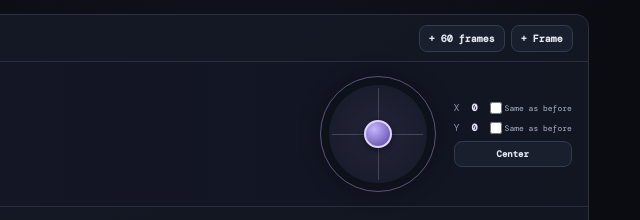
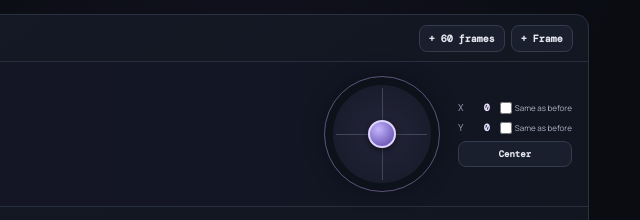
Before and after one commit to Frozican/n64-tas-studio, a website built with Vite: page index.html in a window 1280 px wide. Shown: the part 952-1172 px from the top of the page, 640-1280 px from the left. Built offline with nearby package versions, Linux system fonts and the light colour scheme.

Commit message:
Style timeline stick inheritance controls

```diff
--- a/src/style.css
+++ b/src/style.css
@@ -82,3 +82,9 @@
 .axis-field{display:flex;align-items:center;gap:4px}.axis-field>label:first-child{width:10px}.same-axis{display:flex;align-items:center;gap:3px;font-size:8px;white-space:nowrap;color:#aeb6c8}
 .same-axis input{width:12px!important;height:12px;margin:0;accent-color:var(--purple)}
 .stick input:disabled{opacity:.45;cursor:not-allowed}
+
+/* Keep per-axis inheritance controls beside the timeline joystick values. */
+.stick-values .axis-value{align-items:center;justify-content:flex-start;gap:8px;white-space:nowrap}
+.stick-values .axis-value>b{min-width:18px;text-align:right}
+.stick-values .axis-value .same-axis{margin-left:2px;font:8px Manrope,sans-serif}
+@media(max-width:560px){.stick-values .axis-value{gap:5px}.stick-values .axis-value .same-axis{font-size:7px}}
```
